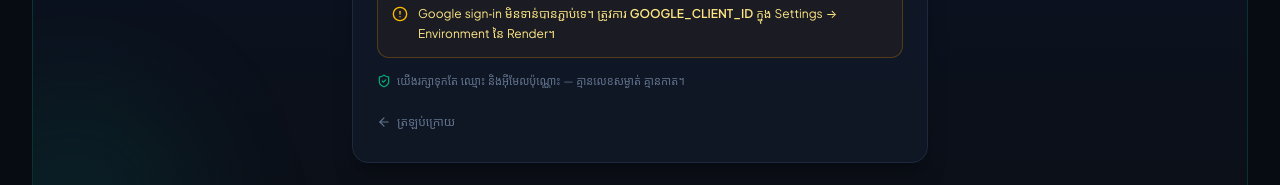
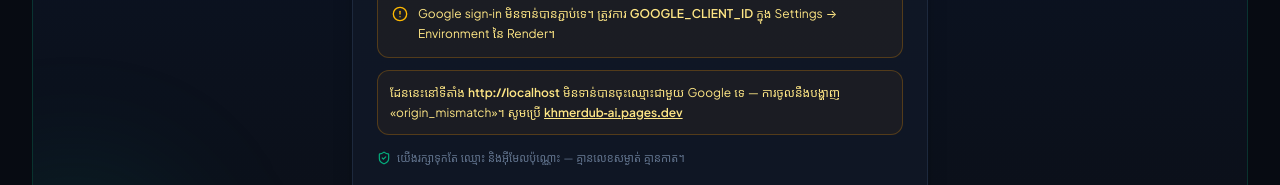
Before and after one commit to kitreaksa78-debug/Sal, a React (Vite) app: page / in a window 1280 px wide. Both pictures are taken after a click on the button "Get started". Shown: the part 445-630 px from the top of the page. Built offline with nearby package versions, Linux system fonts and the light colour scheme; no server answers; a web font is replaced by a local one.

Commit message:
Warn when the page runs on a host Google has not authorised for sign-in

```diff
--- a/src/components/WelcomePage.tsx
+++ b/src/components/WelcomePage.tsx
@@ -13,6 +13,7 @@ import { getUsageStats } from '../lib/usage';
 import { getAuthConfig, signInWithGoogle, SignedInUser } from '../lib/api';
 import { GoogleSignInButton } from './GoogleSignInButton';
 import { GoogleMark } from './GoogleMark';
+import { CANONICAL_ORIGIN, isRegisteredOrigin } from '../lib/google';
 
 interface WelcomePageProps {
   /**
@@ -37,6 +38,9 @@ export const WelcomePage: React.FC<WelcomePageProps> = ({ onEnterApp, user, onSi
   const [busy, setBusy] = useState(false);
   const [status, setStatus] = useState<Status | null>(null);
   const stats = getUsageStats();
+  // Cloudflare gives every deploy its own host; Google only knows the real domain.
+  const origin = typeof window === 'undefined' ? CANONICAL_ORIGIN : window.location.origin;
+  const originRegistered = isRegisteredOrigin(origin);
 
   // Only ask the server about Google sign-in once the visitor is past the CTA.
   useEffect(() => {
@@ -228,6 +232,20 @@ export const WelcomePage: React.FC<WelcomePageProps> = ({ onEnterApp, user, onSi
                       </p>
                     )}
 
+                    {!originRegistered && (
+                      <p className="mt-3 rounded-xl border border-amber-500/25 bg-amber-500/5 p-3 text-[11px] sm:text-xs text-amber-200 leading-relaxed">
+                        ដែននេះនៅទីតាំង{' '}
+                        <span className="font-semibold">{origin}</span> មិនទាន់បានចុះឈ្មោះជាមួយ Google ទេ — ការចូលនឹងបង្ហាញ
+                        «origin_mismatch»។ សូមប្រើ{' '}
+                        <a
+                          href={CANONICAL_ORIGIN}
+                          className="font-semibold underline hover:text-amber-100"
+                        >
+                          khmerdub-ai.pages.dev
+                        </a>
+                      </p>
+                    )}
+
                     <p className="mt-3.5 flex items-start gap-1.5 text-[11px] text-slate-500 leading-relaxed">
                       <ShieldCheck className="w-3.5 h-3.5 mt-0.5 shrink-0 text-emerald-400/80" />
                       យើងរក្សាទុកតែ ឈ្មោះ និងអ៊ីមែលប៉ុណ្ណោះ — គ្មានលេខសម្ងាត់ គ្មានកាត។
--- a/src/lib/google.ts
+++ b/src/lib/google.ts
@@ -10,6 +10,25 @@ const SCRIPT_SRC = 'https://accounts.google.com/gsi/client';
 
 /** `openid` is what makes Google return the account id next to the email. */
 const SCOPES = 'openid email profile';
+
+/**
+ * The site users should sign in from.
+ */
+export const CANONICAL_ORIGIN = 'https://khmerdub-ai.pages.dev';
+
+/**
+ * Hosts registered as "Authorized JavaScript origins" on the Google OAuth client
+ * (`933989049539-…apps.googleusercontent.com`). Google refuses every other host
+ * with `origin_mismatch` — a Cloudflare Pages deployment URL such as
+ * `https://<hash>.khmerdub-ai.pages.dev` is a different host, so signing in only
+ * works from the list below.
+ */
+const REGISTERED_ORIGINS = [CANONICAL_ORIGIN, 'http://localhost:3000'];
+
+/** True when Google will accept a sign-in from this page's host. */
+export function isRegisteredOrigin(origin: string): boolean {
+  return REGISTERED_ORIGINS.includes(origin.trim().replace(/\/+$/, ''));
+}
 
 export interface GoogleTokenResponse {
   access_token?: string;
```
